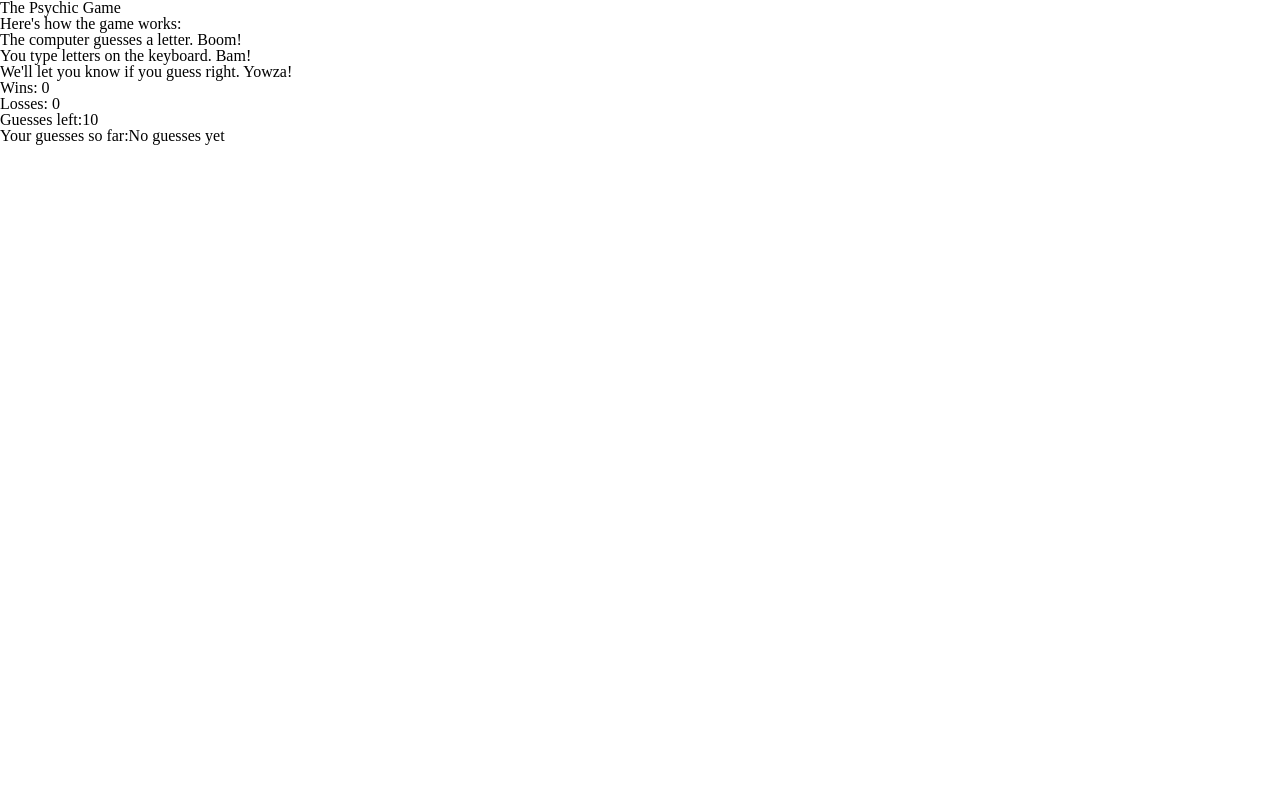
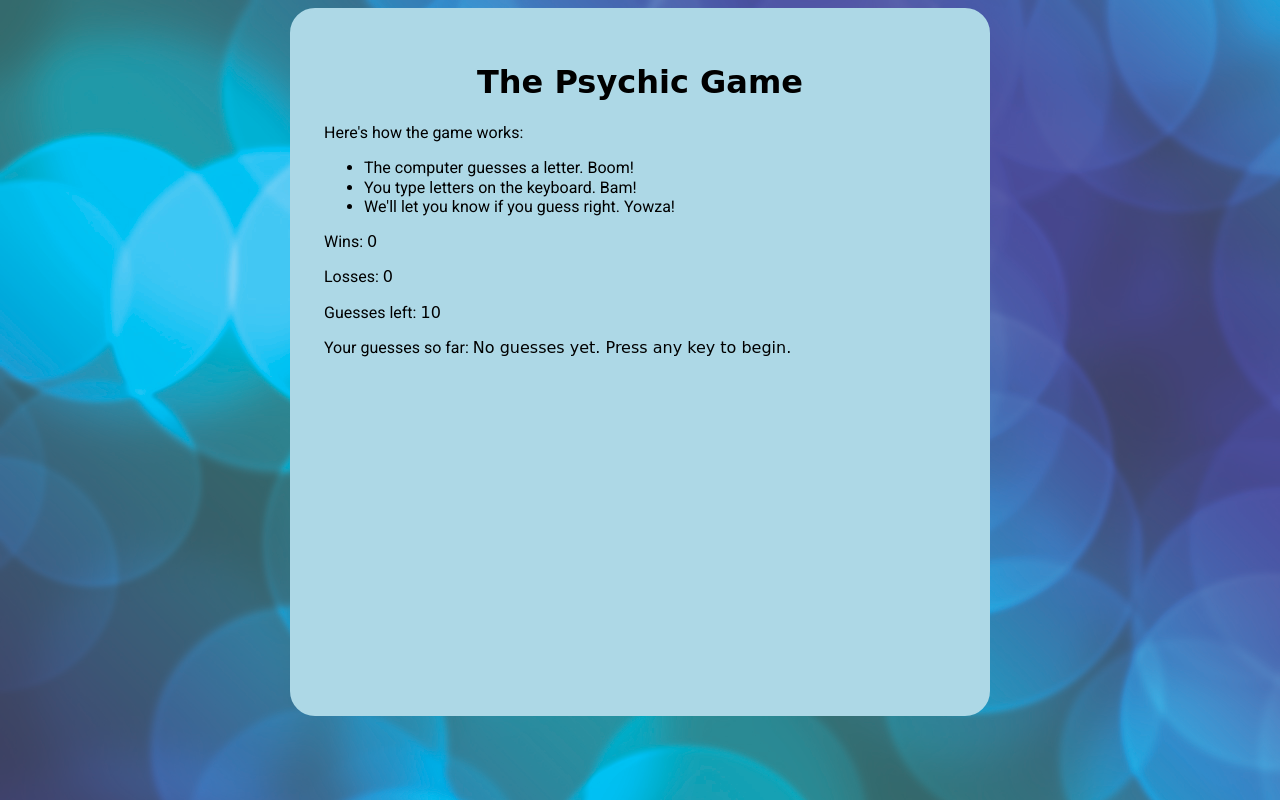
Before and after one commit to marclevetin/psychic-game, a plain HTML site: page index.html in a window 1280 px wide. Drawn offline with Linux system fonts and the light colour scheme; a web font is replaced by a local one.

Commit message:
MVP css added

```diff
--- a/assets/css/reset.css
+++ /dev/null
@@ -1,48 +0,0 @@
-/* http://meyerweb.com/eric/tools/css/reset/
-   v2.0 | 20110126
-   License: none (public domain)
-*/
-
-html, body, div, span, applet, object, iframe,
-h1, h2, h3, h4, h5, h6, p, blockquote, pre,
-a, abbr, acronym, address, big, cite, code,
-del, dfn, em, img, ins, kbd, q, s, samp,
-small, strike, strong, sub, sup, tt, var,
-b, u, i, center,
-dl, dt, dd, ol, ul, li,
-fieldset, form, label, legend,
-table, caption, tbody, tfoot, thead, tr, th, td,
-article, aside, canvas, details, embed,
-figure, figcaption, footer, header, hgroup,
-menu, nav, output, ruby, section, summary,
-time, mark, audio, video {
-	margin: 0;
-	padding: 0;
-	border: 0;
-	font-size: 100%;
-	font: inherit;
-	vertical-align: baseline;
-}
-/* HTML5 display-role reset for older browsers */
-article, aside, details, figcaption, figure,
-footer, header, hgroup, menu, nav, section {
-	display: block;
-}
-body {
-	line-height: 1;
-}
-ol, ul {
-	list-style: none;
-}
-blockquote, q {
-	quotes: none;
-}
-blockquote:before, blockquote:after,
-q:before, q:after {
-	content: '';
-	content: none;
-}
-table {
-	border-collapse: collapse;
-	border-spacing: 0;
-}
--- a/assets/css/style.css
+++ b/assets/css/style.css
@@ -0,0 +1,30 @@
+body {
+  background-image: url(../images/pexels-photo-370799.jpeg);
+}
+
+#center {
+  margin: auto;
+  width: 50%;
+  background-color: lightblue;
+  min-height: 40rem;
+  height: 50%;
+  padding: 2em;
+  border: 2px solid lightblue;
+  border-radius: 25px;
+}
+
+h1 {
+  font-size: 200%;
+  line-height: 120%;
+  font-family: 'Rye', cursive;
+  text-align: center;
+}
+
+p, li {
+  line-height: 120%;
+  font-family: 'Roboto', sans-serif;
+}
+
+span {
+  font-family: 'Rye', cursive;
+}
--- a/assets/javascript/game.js
+++ b/assets/javascript/game.js
@@ -16,7 +16,7 @@ document.onkeypress = function(key) {
 }
 
 function updateDOM() {
-  document.getElementById("guessedletters").innerHTML = guessedLetters;
+  document.getElementById("guessedletters").innerHTML = guessedLetters.split("").join(", ");
   document.getElementById("remaining-guesses").innerHTML = remainingCountOfPlayerGuesses;
   document.getElementById("totalplayerwins").innerHTML = totalPlayerWins;
   document.getElementById("totalplayerlosses").innerHTML = totalPlayerLosses;
--- a/index.html
+++ b/index.html
@@ -3,16 +3,17 @@
   <head>
     <meta charset="utf-8">
     <title>Psychic Game</title>
-    <link rel="stylesheet" type="text/css" href="assets/css/reset.css">
     <link rel="stylesheet" type="text/css" href="assets/css/style.css">
+    <link href="https://fonts.googleapis.com/css?family=Roboto|Rye" rel="stylesheet">
   </head>
   <body>
+    <div id="center">
       <h1>The Psychic Game</h1>
 
       <p>
         Here's how the game works:
       </p>
-    <ol>
+      <ul class="list">
         <li>
           The computer guesses a letter.  Boom!
         </li>
@@ -24,6 +25,7 @@
         </li>
       </ul>
 
+      <div id="htmlblock">
         <p>
           Wins: <span id="totalplayerwins">0</span>
         </p>
@@ -31,16 +33,17 @@
         <p>
           Losses: <span id="totalplayerlosses">0</span>
         </p>
-
+      </div>
 
       <p>
-      Guesses left:<span id="remaining-guesses">10</span>
+        Guesses left: <span id="remaining-guesses">10</span>
       </p>
 
       <p>
-      Your guesses so far:<span id="guessedletters">No guesses yet</span>
+        Your guesses so far: <span id="guessedletters">No guesses yet.  Press any key to begin.</span>
       </p>
 
       <script type="text/javascript" src="assets/javascript/game.js"></script>
+    </div>
   </body>
 </html>
```
Also changed, not shown: assets/images/pexels-photo-370799.jpeg (added), 1 other file. Lines whose indentation alone changed are shown as unchanged.
